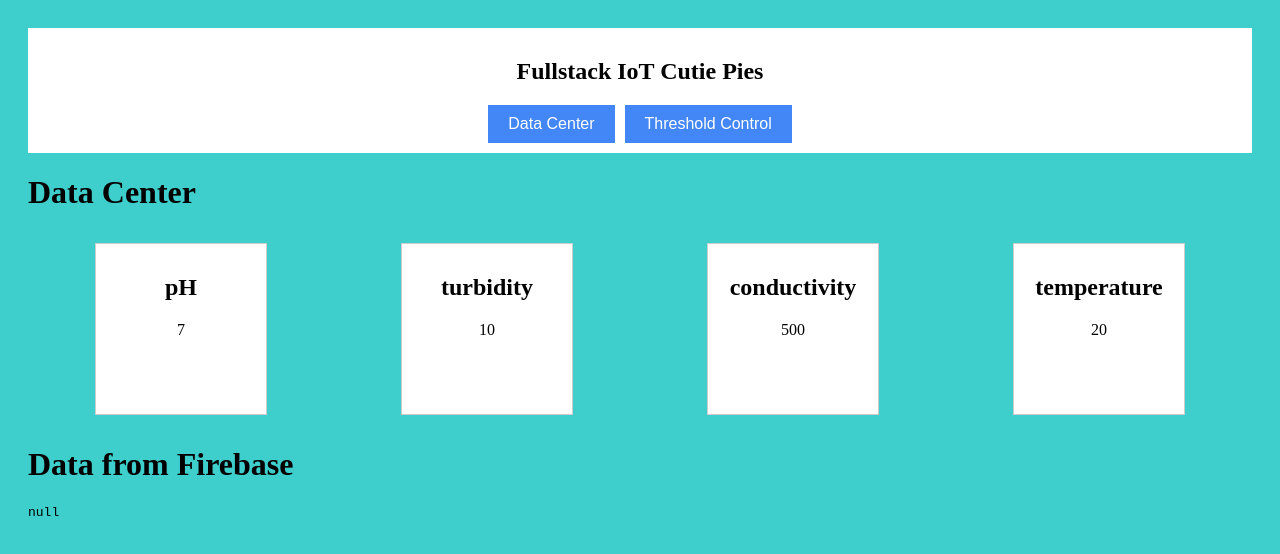
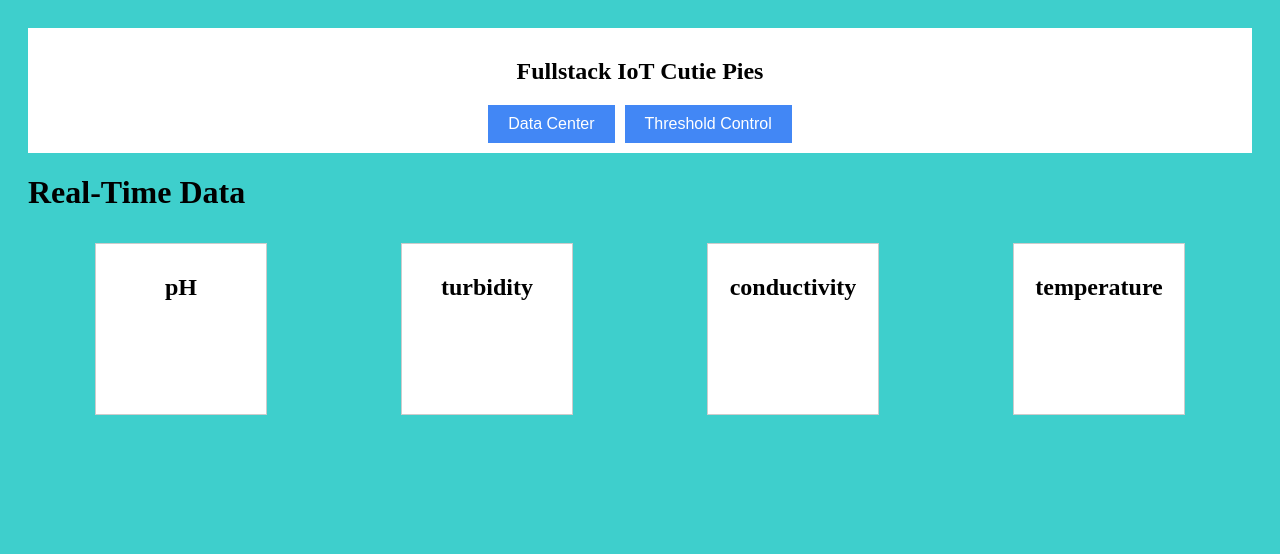
Before and after one commit to carverde/Water-Monitoring, a React (Create React App) app in the folder client/: page / in a window 1280 px wide. Shown: the top 554 px of the page. Built offline with nearby package versions, Linux system fonts and the light colour scheme; no server answers; the database is empty.

Commit message:
Firebase database

```diff
--- a/client/src/App.js
+++ b/client/src/App.js
@@ -1,25 +1,8 @@
-// App.js
 import React, { useState } from 'react';
-import HomePage from './components/HomePage';
 import SettingsPage from './components/SettingsPage';
 import DataView from './components/Connector';
 
 function App() {
-
-  const [sensorValues] = useState({
-    pH: 7.0,
-    turbidity: 10,
-    conductivity: 500,
-    temperature: 20,
-  });
-
-  const [sensorHistory] = useState({
-    pH: [],
-    turbidity: [],
-    conductivity: [],
-    temperature: [],
-  });
-
   const [thresholds, setThresholds] = useState({
     pH: 50,
     turbidity: 30,
@@ -41,8 +24,6 @@ function App() {
         <button onClick={() => setCurrentPage('home')}>Data Center</button>
         <button onClick={() => setCurrentPage('settings')}>Threshold Control</button>
       </nav>
-
-      {currentPage === 'home' && <HomePage sensorValues={sensorValues} sensorHistory={sensorHistory} />}
       {currentPage === 'settings' && (
         <SettingsPage thresholds={thresholds} onThresholdChange={handleThresholdChange} />
       )}
--- a/client/src/components/Connector.js
+++ b/client/src/components/Connector.js
@@ -1,26 +1,44 @@
+// connector.js
 import React, { useState, useEffect } from 'react';
 import firebase from './config';
+import SensorBox from './SensorBox'; // Import SensorBox component
 
 const DataView = () => {
-  const [data, setData] = useState(null);
+  const [sensorData, setSensorData] = useState({
+    pH: null,
+    turbidity: null,
+    conductivity: null,
+    temperature: null,
+  });
   const [loading, setLoading] = useState(true);
   const [error, setError] = useState(null);
 
   useEffect(() => {
-    const fetchData = async () => {
-      try {
-        const dbRef = firebase.database().ref('/Sensor/Temp');
-        const snapshot = await dbRef.once('value');
-        setData(snapshot.val());
-      } catch (err) {
-        setError(err);
-      } finally {
-        setLoading(false);
-      }
+    const dbRef = firebase.database().ref('/Sensor');
+
+    const handleData = (snapshot) => {
+      const data = snapshot.val();
+      setSensorData({
+        pH: data?.pH,
+        turbidity: data?.Tur,
+        conductivity: data?.Cond,
+        temperature: data?.Temp,
+      });
+      setLoading(false);
+      setError(null);
     };
 
-    fetchData();
-  }, []); // Empty dependency array means this effect runs once after the initial render
+    const handleError = (err) => {
+      setError(err);
+      setLoading(false);
+    };
+
+    dbRef.on('value', handleData, handleError);
+
+    return () => {
+      dbRef.off('value', handleData);
+    };
+  }, []);
 
   if (loading) {
     return <p>Loading data...</p>;
@@ -32,8 +50,12 @@ const DataView = () => {
 
   return (
     <div>
-      <h1>Data from Firebase</h1>
-      <pre>{JSON.stringify(data, null, 2)}</pre>
+      <h1>Real-Time Data</h1>
+      <div className="sensor-container">
+        {Object.entries(sensorData).map(([key, value]) => (
+          <SensorBox key={key} title={key} value={value} />
+        ))}
+      </div>
     </div>
   );
 };
```
